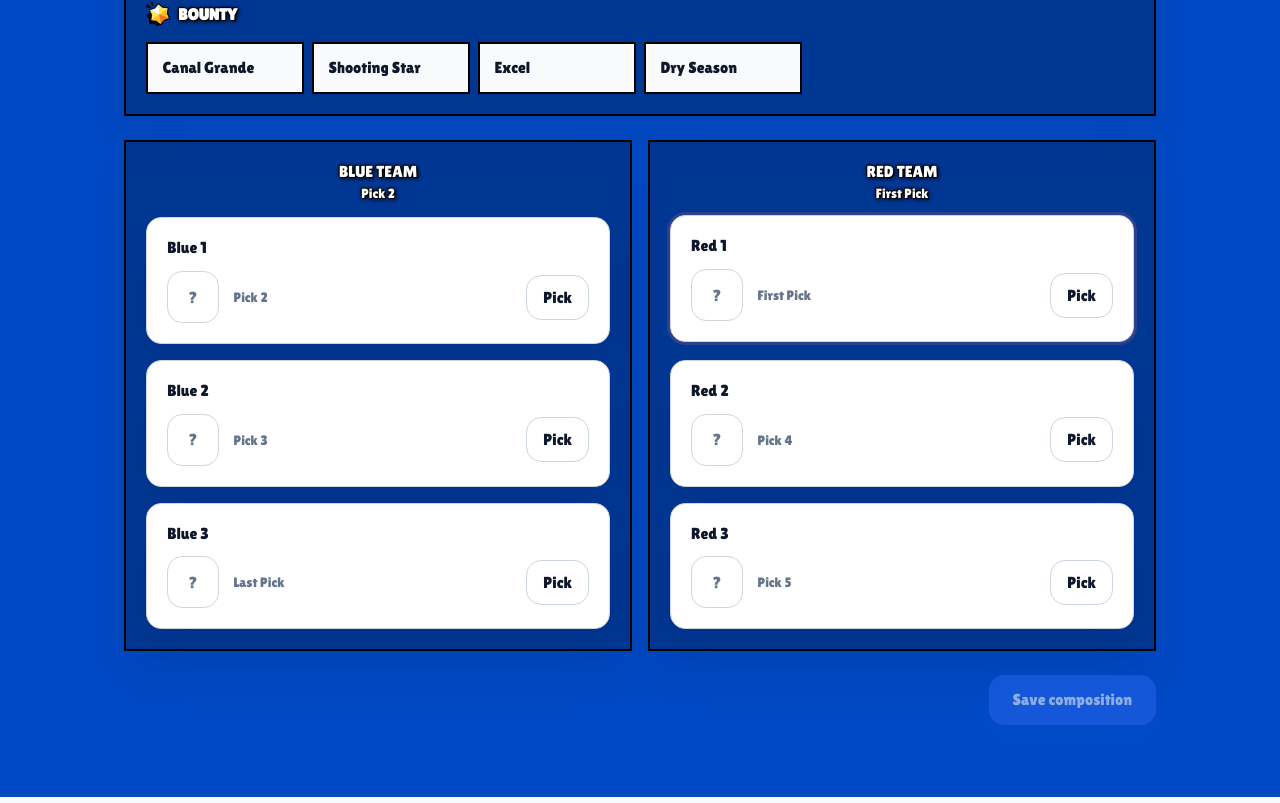
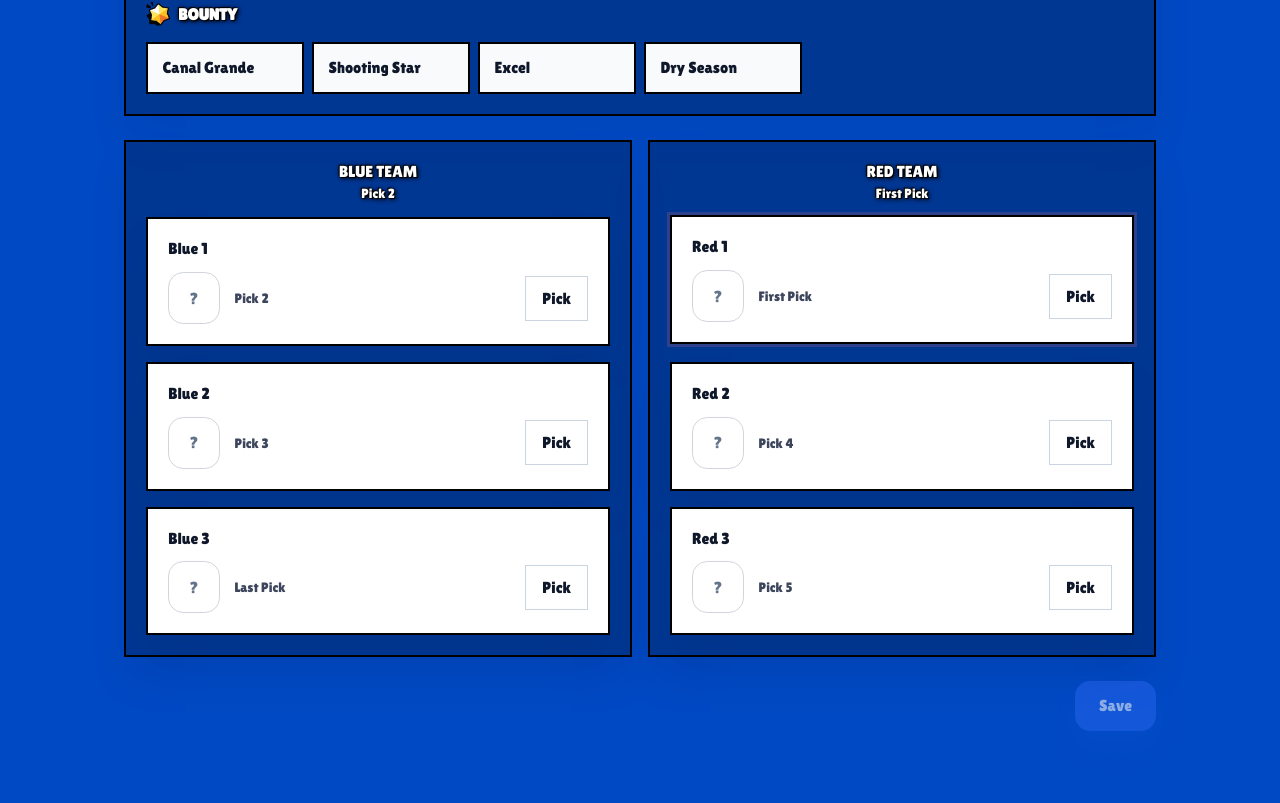
Before and after one commit to neuralshade/brawlpick, a React (Vite) app: page / in a window 1280 px wide. Shown: the part 1093-1896 px from the top of the page. Built offline with nearby package versions, Linux system fonts and the light colour scheme.

Commit message:
Ajustes no visual.

```diff
--- a/src/App.jsx
+++ b/src/App.jsx
@@ -146,7 +146,7 @@ function App() {
       <section className="actions-card">
         {showToast && <span className="toast-message">Composition saved!</span>}
         <button disabled={!canSave} onClick={saveComposition}>
-          Save composition
+          Save
         </button>
       </section>
 
--- a/src/index.css
+++ b/src/index.css
@@ -204,9 +204,8 @@ button, select, input {
 .slot-card {
     width: 100%;
     padding: 1.25rem;
-    border-radius: 0.95rem;
-    background: #ffffff;
-    border: 1px solid #d1d5db;
+    background: #fff;
+    border: 2px solid #000;
     box-shadow: 0 24px 40px rgba(15, 23, 42, 0.06);
     display: grid;
     gap: 0.85rem;
@@ -263,7 +262,7 @@ button, select, input {
 
 .slot-order {
     font-size: 0.85rem;
-    color: #64748b;
+    color: #3c455c;
 }
 
 .slot-brawler-name {
@@ -273,7 +272,6 @@ button, select, input {
 
 .choose-button {
     padding: 0.75rem 1rem;
-    border-radius: 0.95rem;
     border: 1px solid #cbd5e1;
     background: #ffffff;
     color: #0f172a;
```
